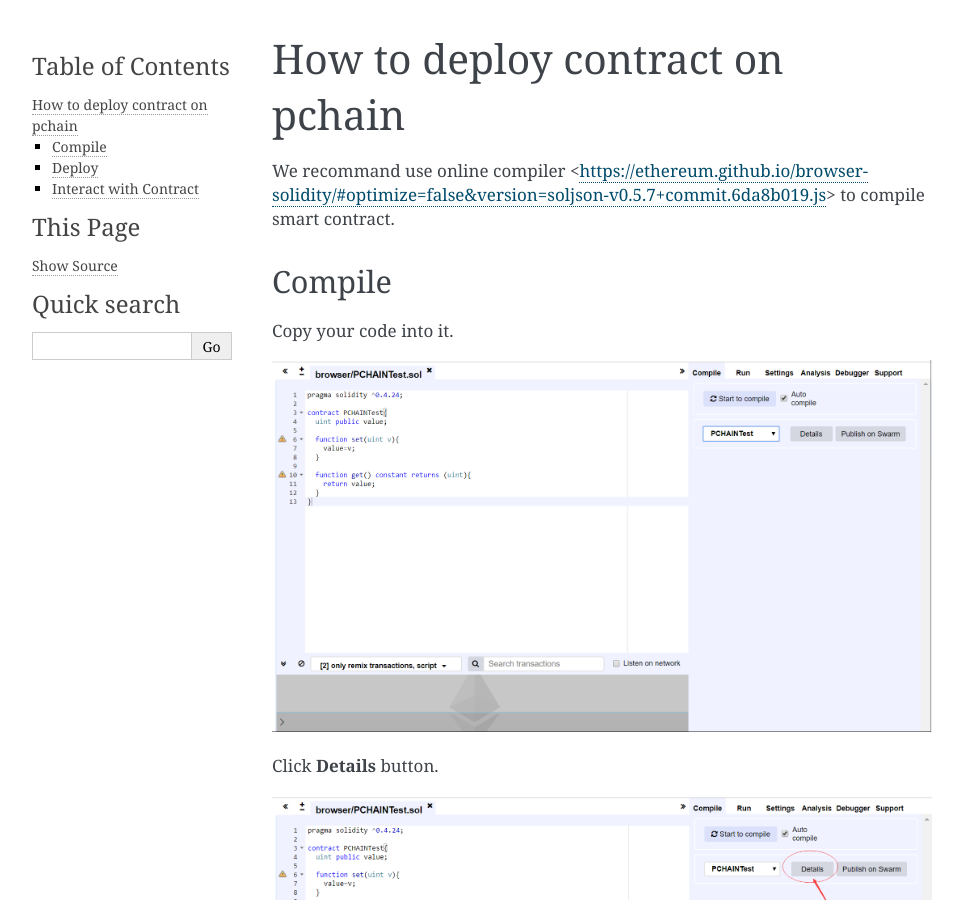
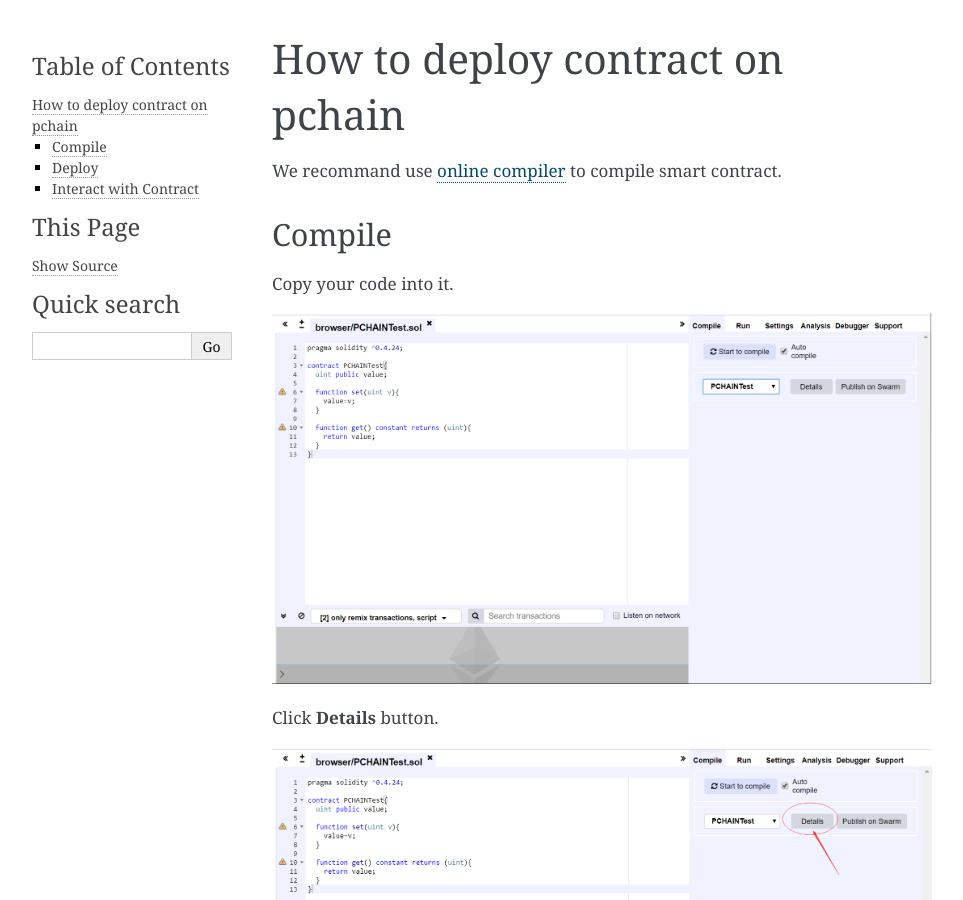
Before and after one commit to pchain-org/pchain-guide, a Sphinx documentation site: the page built from pchaindoc/source/wallet/Deploy.rst, in a window 1280 px wide and 900 px high. Shown: the whole window, without its empty margins (148-1111 px from the left). Built offline with Sphinx 7.4.7, drawn with Linux system fonts in a browser that asks for light colours.

Commit message:
Update Deploy.rst

```diff
--- a/pchaindoc/source/wallet/Deploy.rst
+++ b/pchaindoc/source/wallet/Deploy.rst
@@ -5,7 +5,7 @@ How to deploy contract on pchain
 .. toctree::
    :maxdepth: 2
 
-We recommand use online compiler <https://ethereum.github.io/browser-solidity/#optimize=false&version=soljson-v0.5.7+commit.6da8b019.js> to compile smart contract.
+We recommand use `online compiler <https://ethereum.github.io/browser-solidity/#optimize=false&version=soljson-v0.5.7+commit.6da8b019.js>`_ to compile smart contract.
 
 -------
 Compile
```
